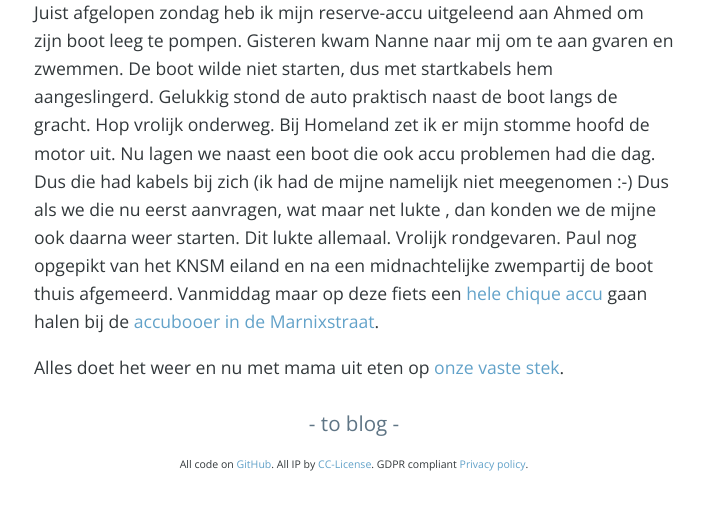
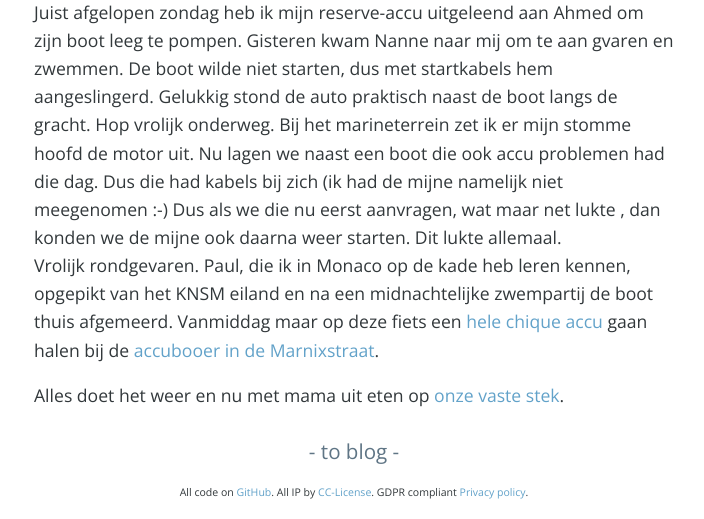
Before and after one commit to fprisse/Weblog, a Jekyll site: the page built from _posts/2020-09-16-accustress.md, in a window 1280 px wide. Shown: the part 836-1355 px from the top of the page, without its empty margins (286-990 px from the left). Built offline with Jekyll 4.4.1, drawn with Linux system fonts in a browser that asks for light colours; nearby versions of some CDN libraries; comment, search, counter and statistics services are not loaded; before the commit the page ends 1327 px from its top, so only the background shows below that.

Commit message:
Update 2020-09-16-accustress.md

```diff
--- a/_posts/2020-09-16-accustress.md
+++ b/_posts/2020-09-16-accustress.md
@@ -10,7 +10,7 @@ categories: Vakantie
 
 Juist afgelopen zondag heb ik mijn reserve-accu uitgeleend aan Ahmed om zijn boot leeg te pompen. Gisteren kwam Nanne  naar mij om te aan gvaren en zwemmen.
 De boot wilde niet starten, dus met startkabels hem aangeslingerd. Gelukkig stond de auto praktisch naast de boot langs de gracht. Hop vrolijk onderweg.
-Bij Homeland zet ik er mijn stomme hoofd de motor uit. Nu lagen we naast een boot die ook accu problemen had die dag. Dus die had kabels bij zich (ik had de mijne namelijk niet meegenomen :-) Dus als we die nu eerst aanvragen, wat maar net lukte , dan konden we de mijne ook daarna weer starten. Dit lukte allemaal.
-Vrolijk rondgevaren. Paul nog opgepikt van het KNSM eiland en na een midnachtelijke zwempartij de boot thuis afgemeerd. Vanmiddag maar op deze fiets een [hele chique accu](https://www.optimabatteries.com/en-us/redtop-starting-battery) gaan halen bij de [accubooer in de Marnixstraat](https://www.accuverkoopamsterdam.com/).
+Bij het marineterrein zet ik er mijn stomme hoofd de motor uit. Nu lagen we naast een boot die ook accu problemen had die dag. Dus die had kabels bij zich (ik had de mijne namelijk niet meegenomen :-) Dus als we die nu eerst aanvragen, wat maar net lukte , dan konden we de mijne ook daarna weer starten. Dit lukte allemaal.
+Vrolijk rondgevaren. Paul, die ik in Monaco op de kade heb leren kennen, opgepikt van het KNSM eiland en na een midnachtelijke zwempartij de boot thuis afgemeerd. Vanmiddag maar op deze fiets een [hele chique accu](https://www.optimabatteries.com/en-us/redtop-starting-battery) gaan halen bij de [accubooer in de Marnixstraat](https://www.accuverkoopamsterdam.com/).
 
 Alles doet het weer en nu met mama uit eten op [onze vaste stek](https://www.pensionhomeland.com).
```
